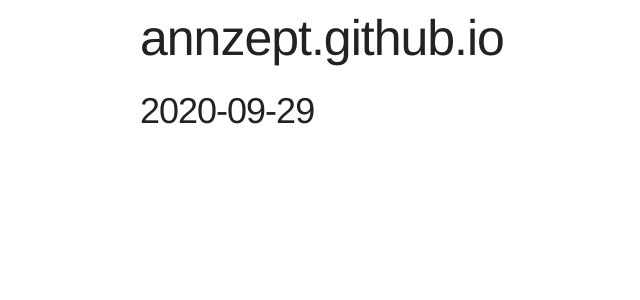
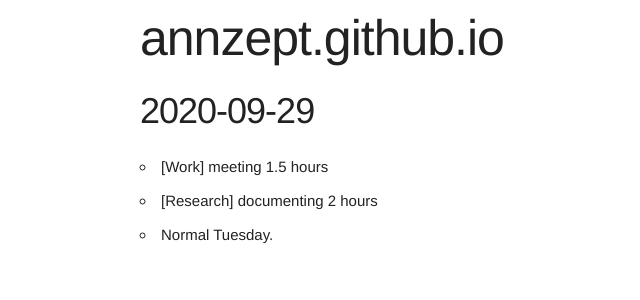
Before and after one commit to annzept/annzept.github.io, a Jekyll site: the page built from _posts/2020-09-29-diary.md, in a window 1280 px wide. Shown: the top 300 px of the page, without its empty margins (20-660 px from the left). Built offline with Jekyll 4.4.1, drawn with Linux system fonts in a browser that asks for light colours.

Commit message:
Tue Sep 29 17:28:49 JST 2020

```diff
--- a/_posts/2020-09-29-diary.md
+++ b/_posts/2020-09-29-diary.md
@@ -4,3 +4,7 @@ title:  2020-09-29
 date:   2020-09-29 23:59:59 +0900
 categories: diary
 ---
+
+- [Work] meeting 1.5 hours
+- [Research] documenting 2 hours
+- Normal Tuesday.
```
Also changed, not shown: _posts/2020-09-27-diary.md (+1 -1 lines), _posts/2020-09-28-diary.md (+1 -1 lines).
